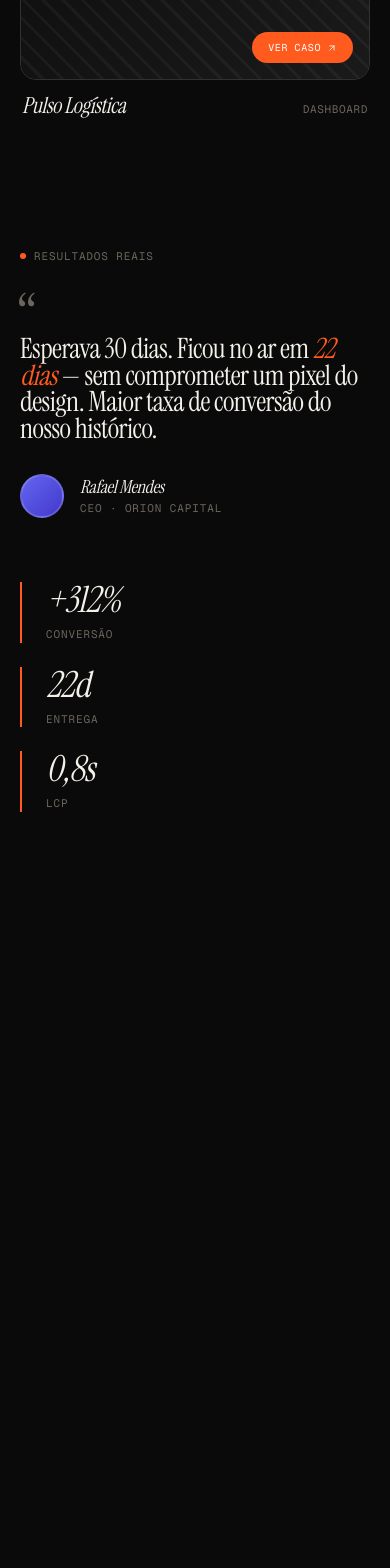
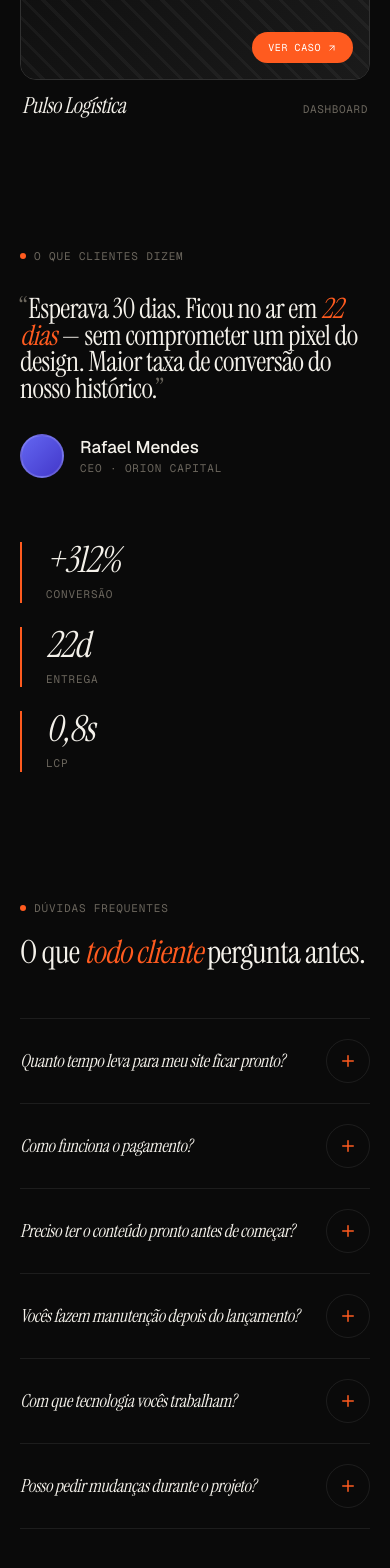
Before and after one commit to GapdmmDev/Kodus-Design, a Next.js app: page / in a window 390 px wide. Shown: the part 5306-6874 px from the top of the page. Before the commit the page ends 6182 px from the top, so only its background shows below. Built offline with nearby package versions, Linux system fonts and the light colour scheme.

Commit message:
feat(landing): faq

```diff
--- a/src/app/globals.css
+++ b/src/app/globals.css
@@ -154,6 +154,18 @@ body {
 }
 
 /* ──────────────────────────────────────────────────────────────────────────
+   Accordion (Radix)
+   ────────────────────────────────────────────────────────────────────────── */
+@keyframes accordion-down {
+  from { height: 0; opacity: 0; }
+  to { height: var(--radix-accordion-content-height); opacity: 1; }
+}
+@keyframes accordion-up {
+  from { height: var(--radix-accordion-content-height); opacity: 1; }
+  to { height: 0; opacity: 0; }
+}
+
+/* ──────────────────────────────────────────────────────────────────────────
    Pulse (live indicator)
    ────────────────────────────────────────────────────────────────────────── */
 @keyframes pulse {
--- a/src/app/page.tsx
+++ b/src/app/page.tsx
@@ -5,6 +5,7 @@ import { Manifesto } from "@/components/landing/Manifesto";
 import { Process } from "@/components/landing/Process";
 import { Work } from "@/components/landing/Work";
 import { Testimonial } from "@/components/landing/Testimonial";
+import { FAQ } from "@/components/landing/FAQ";
 
 export default function Home() {
   return (
@@ -17,6 +18,7 @@ export default function Home() {
         <Process />
         <Work />
         <Testimonial />
+        <FAQ />
       </main>
     </>
   );
--- /dev/null
+++ b/src/components/landing/FAQ.tsx
@@ -0,0 +1,87 @@
+"use client";
+import * as Accordion from "@radix-ui/react-accordion";
+import { Plus } from "lucide-react";
+import { Container } from "@/components/ui/container";
+import { Eyebrow } from "@/components/ui/eyebrow";
+import { Reveal } from "@/components/ui/reveal";
+import { faq } from "@/lib/content";
+import { cn } from "@/lib/cn";
+
+export function FAQ() {
+  return (
+    <section
+      id="faq"
+      className="py-[120px] max-[980px]:py-[80px] max-[600px]:py-16"
+    >
+      <Container>
+        <Reveal>
+          <div className="grid grid-cols-1 gap-12 min-[980px]:grid-cols-[1fr_1.4fr] min-[980px]:gap-20">
+            {/* ── Left — eyebrow + heading ────────────────────────────── */}
+            <div className="flex flex-col gap-5">
+              <Eyebrow>{faq.eyebrow}</Eyebrow>
+
+              <h2
+                className="display leading-[1.05] tracking-[-0.02em] text-[clamp(32px,4vw,56px)]"
+              >
+                {faq.heading.map((seg, i) =>
+                  seg.accent ? (
+                    <em key={i} style={{ fontStyle: "italic", color: "var(--accent)" }}>
+                      {seg.text}
+                    </em>
+                  ) : (
+                    <span key={i}>{seg.text}</span>
+                  )
+                )}
+              </h2>
+            </div>
+
+            {/* ── Right — accordion ───────────────────────────────────── */}
+            <Accordion.Root
+              type="single"
+              collapsible
+              className="border-t border-[var(--line)]"
+            >
+              {faq.items.map((item, i) => (
+                <Accordion.Item
+                  key={i}
+                  value={`item-${i}`}
+                  className="border-b border-[var(--line)]"
+                >
+                  {/* Trigger */}
+                  <Accordion.Trigger
+                    className={cn(
+                      "group flex min-h-[56px] w-full items-center justify-between gap-4 py-5 text-left",
+                      "focus-visible:outline-none focus-visible:ring-2 focus-visible:ring-[var(--accent)] focus-visible:ring-offset-2 focus-visible:ring-offset-[var(--bg)]",
+                    )}
+                  >
+                    <span
+                      className="display italic text-[clamp(18px,2vw,24px)] leading-snug text-[var(--fg)]"
+                    >
+                      {item.q}
+                    </span>
+
+                    <span
+                      className="flex h-11 w-11 shrink-0 items-center justify-center rounded-full border border-[var(--line)] text-[var(--accent)] transition-transform duration-300 group-data-[state=open]:rotate-45"
+                      aria-hidden="true"
+                    >
+                      <Plus size={18} />
+                    </span>
+                  </Accordion.Trigger>
+
+                  {/* Content */}
+                  <Accordion.Content
+                    className="overflow-hidden data-[state=closed]:animate-[accordion-up_0.3s_ease-out] data-[state=open]:animate-[accordion-down_0.3s_ease-out]"
+                  >
+                    <p className="pb-6 text-[15px] leading-relaxed text-[var(--fg-dim)]">
+                      {item.a}
+                    </p>
+                  </Accordion.Content>
+                </Accordion.Item>
+              ))}
+            </Accordion.Root>
+          </div>
+        </Reveal>
+      </Container>
+    </section>
+  );
+}
--- a/src/components/landing/Testimonial.tsx
+++ b/src/components/landing/Testimonial.tsx
@@ -17,24 +17,16 @@ export function Testimonial() {
             <div className="flex flex-col gap-8">
               <Eyebrow>{testimonial.eyebrow}</Eyebrow>
 
-              {/* Quote */}
+              {/* Quote — opening and closing marks inline */}
               <blockquote>
-                {/* Decorative opening mark */}
-                <span
-                  className="display block leading-none text-[var(--fg-mute)]"
-                  style={{ fontSize: "clamp(60px, 8vw, 120px)", lineHeight: 0.8 }}
-                  aria-hidden="true"
-                >
-                  &#8220;
-                </span>
-
                 <p
                   className={cn(
-                    "display -mt-2 leading-[1.1] tracking-[-0.02em]",
+                    "display leading-[1.1] tracking-[-0.02em]",
                     "text-[clamp(28px,4vw,64px)] min-[980px]:text-[clamp(36px,5.4vw,84px)]",
                     "text-[var(--fg)]",
                   )}
                 >
+                  <span className="text-[var(--fg-mute)]">&#8220;</span>
                   {testimonial.quote.map((seg, i) =>
                     seg.accent ? (
                       <em key={i} style={{ fontStyle: "italic", color: "var(--accent)" }}>
@@ -44,21 +36,20 @@ export function Testimonial() {
                       <span key={i}>{seg.text}</span>
                     )
                   )}
+                  <span className="text-[var(--fg-mute)]">&#8221;</span>
                 </p>
               </blockquote>
 
               {/* Author */}
               <div className="flex items-center gap-4">
-                {/* Avatar placeholder */}
                 <div
                   className="h-11 w-11 shrink-0 rounded-full border-2 border-[var(--line-strong)]"
-                  style={{
-                    background: "linear-gradient(135deg, #6366f1 0%, #4338ca 100%)",
-                  }}
+                  style={{ background: "linear-gradient(135deg, #6366f1 0%, #4338ca 100%)" }}
                   aria-hidden="true"
                 />
                 <div className="flex flex-col gap-0.5">
-                  <span className="display italic text-[18px] leading-tight text-[var(--fg)]">
+                  {/* Geist sans, not display */}
+                  <span className="text-[17px] font-medium leading-tight text-[var(--fg)]">
                     {testimonial.author.name}
                   </span>
                   <span className="font-mono text-[11px] uppercase tracking-[.08em] text-[var(--fg-mute)]">
--- a/src/lib/content.ts
+++ b/src/lib/content.ts
@@ -354,7 +354,7 @@ export const workSection = {
 };
 
 export const testimonial: TestimonialData = {
-  eyebrow: "Resultados reais",
+  eyebrow: "O que clientes dizem",
   quote: [
     { text: "Esperava 30 dias. Ficou no ar em " },
     { text: "22 dias", italic: true, accent: true },
```
